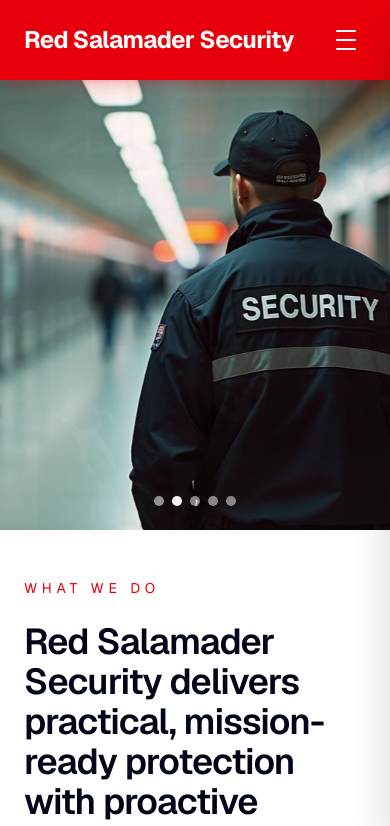
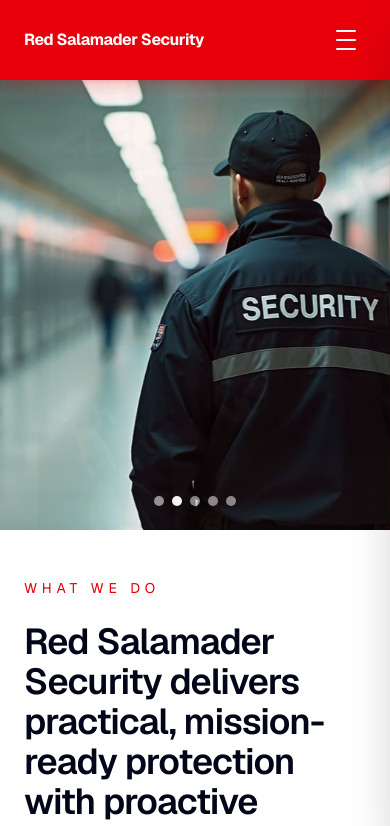
Before and after one commit to smartloopltd/Redsalamandersecurity, a Next.js app: page / in a window 390 px wide. Shown: the top 826 px of the page. Built offline with nearby package versions, Linux system fonts and the light colour scheme.

Commit message:
chore: improve navbar title responsiveness

```diff
--- a/app/components/Header.tsx
+++ b/app/components/Header.tsx
@@ -18,7 +18,7 @@ export default function Header() {
     <header className="sticky top-0 w-full z-50 bg-red-600 text-white shadow-lg shadow-red-600/20">
       <div className="mx-auto flex w-full max-w-7xl items-center justify-between gap-4 px-6 py-5">
         <div className="min-w-0 flex-1">
-          <Link href="/" className="block truncate text-2xl font-bold tracking-tight">
+          <Link href="/" className="block text-base sm:text-lg md:text-xl font-bold tracking-tight leading-tight">
             Red Salamader Security
           </Link>
         </div>
```
